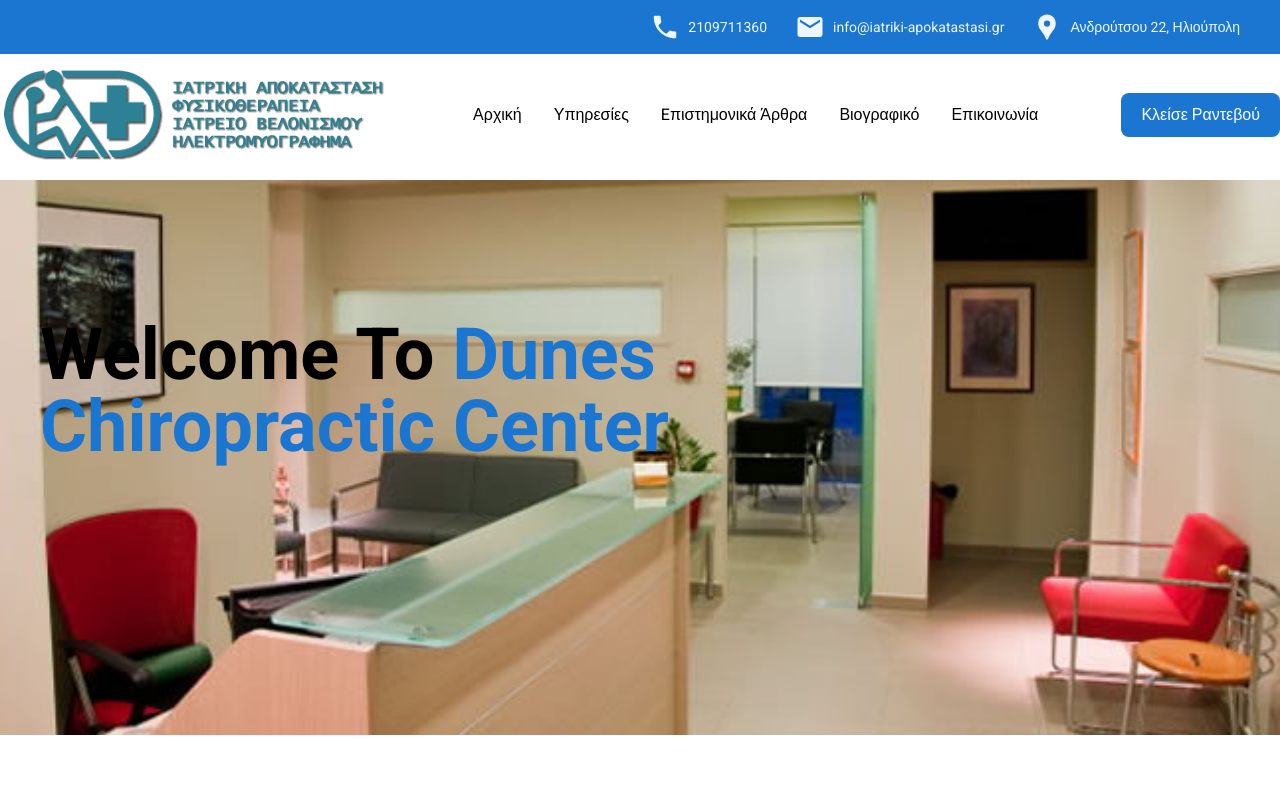
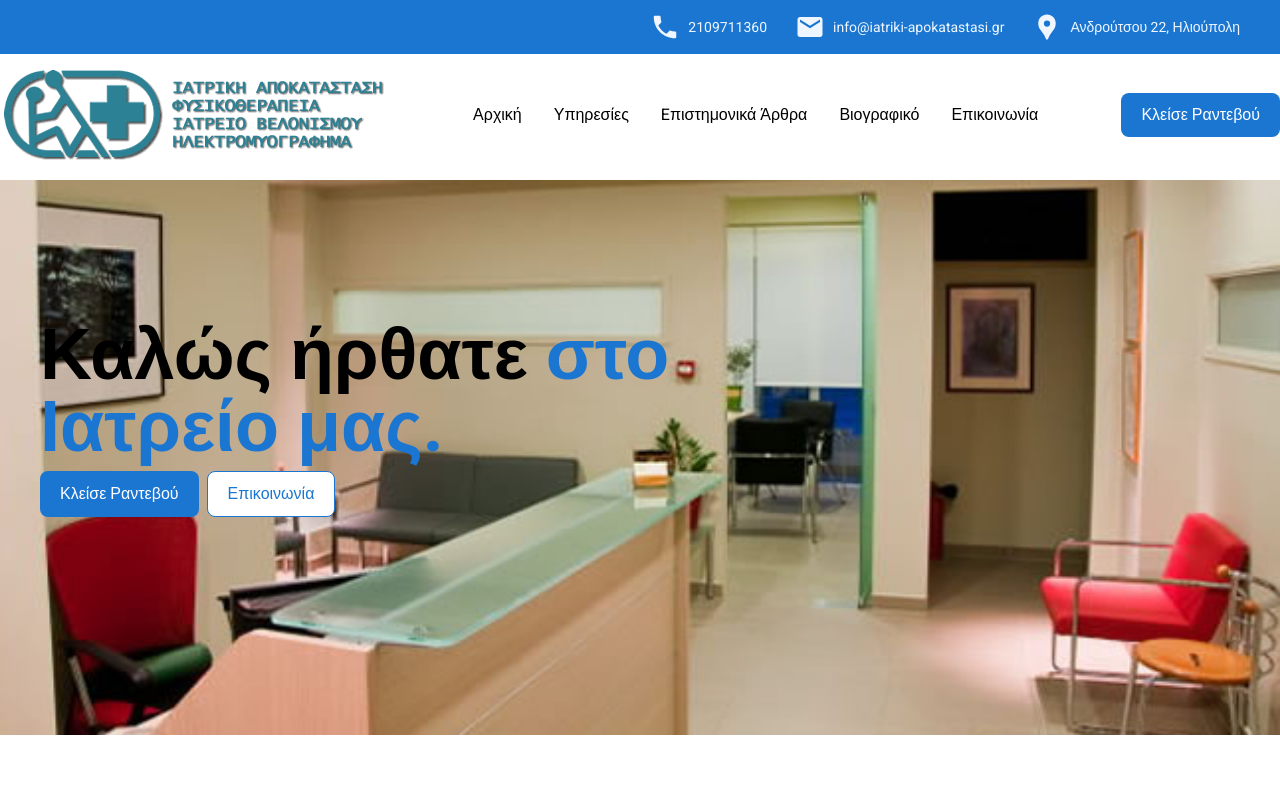
Before and after one commit to TheodosiouEleanna/iatriki-apokatastasi, a Next.js app: page / in a window 1280 px wide. Shown: the top 800 px of the page. Built offline with nearby package versions, Linux system fonts and the light colour scheme.

Commit message:
added 2 buttons

```diff
--- a/app/page.tsx
+++ b/app/page.tsx
@@ -1,15 +1,19 @@
+"use client";
 import Image from "next/image";
-import styles from "./page.module.css";
 import reception from "public/images/iatreio_1.jpg";
+import { StyledButton } from "styles/general";
 
 export default function Home() {
   return (
     <main className="relative w-full">
       <div className="absolute top-1/4 left-10 max-w-2xl">
-        <h1 className="text-7xl text-blue font-extrabold">
-          <span className="text-black">Welcome To</span> Dunes Chiropractic
-          Center
+        <h1 className="text-7xl text-blue font-extrabold pb-2">
+          <span className="text-black">Καλώς ήρθατε</span> στο Ιατρείο μας.
         </h1>
+        <div className="flex gap-2">
+          <StyledButton variant="primary">Κλείσε Ραντεβού</StyledButton>
+          <StyledButton variant="secondary">Επικοινωνία</StyledButton>
+        </div>
       </div>
       <Image className="w-full" src={reception} alt="recepetion" />
     </main>
--- a/styles/general.ts
+++ b/styles/general.ts
@@ -4,7 +4,9 @@ const blue = "#1a76d1";
 export const StyledButton = styled.button`
   transition: 0.3s;
 
-  ${(props: { variant: "primary" | "secondary" | "default" | "error" }) => {
+  ${(props: {
+    variant: "primary" | "secondary" | "default" | "error" | "transparent";
+  }) => {
     if (props.variant === "secondary")
       return css`
         border: 1px solid ${blue};
```
